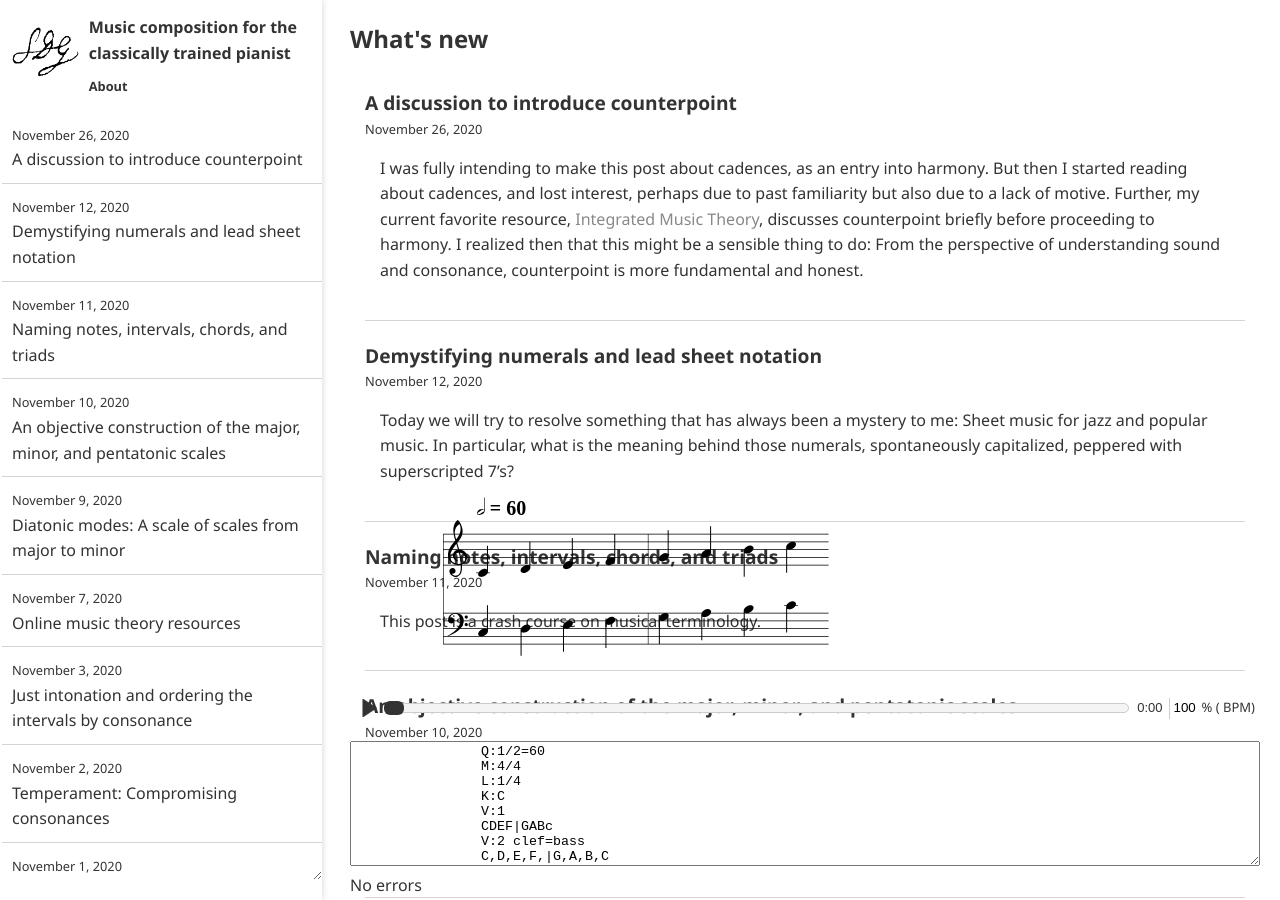
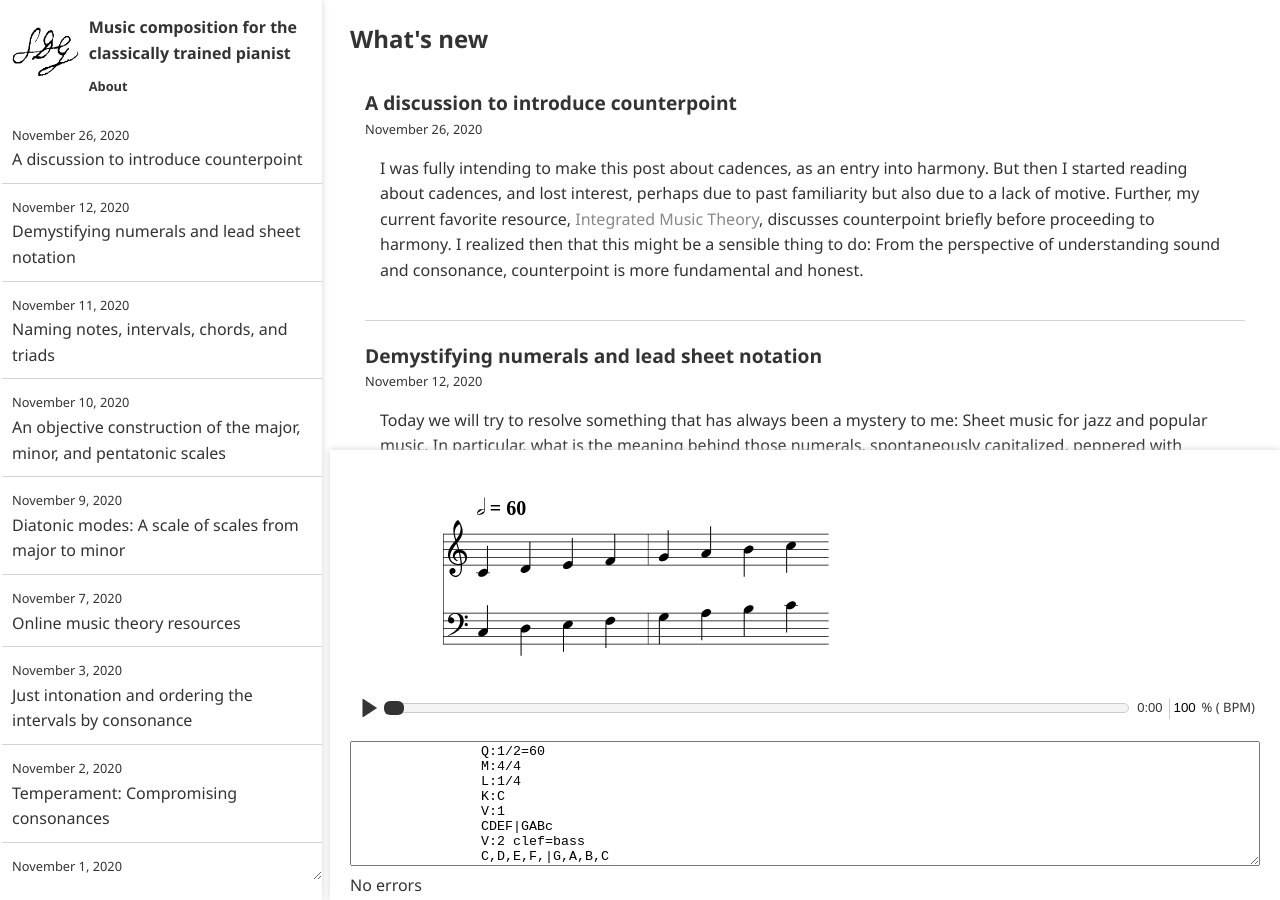
Before and after one commit to ansyblenetwork/sdg, a Jekyll site: the page built from index.html, in a window 1280 px wide and 900 px high. Built offline with Jekyll 4.4.1, drawn with Linux system fonts in a browser that asks for light colours.

Commit message:
Update page.html

```diff
--- a/_layouts/page.html
+++ b/_layouts/page.html
@@ -207,7 +207,7 @@ function D(string) { return document.getElementById(string); }
 		{{ content }}
 		</div>
 	</div>
-	<div class="main" style="position:fixed; top:unset; bottom:0px; max-height:50%;">
+	<div class="main" style="position:fixed; top:unset; bottom:0px; max-height:50%; background-color:white; box-shadow: #d4d4d4 0px 0px 7px;">
 
 		<div id="paper"></div>
 		<textarea id="abc" style="width:100%; height:125px">
```
